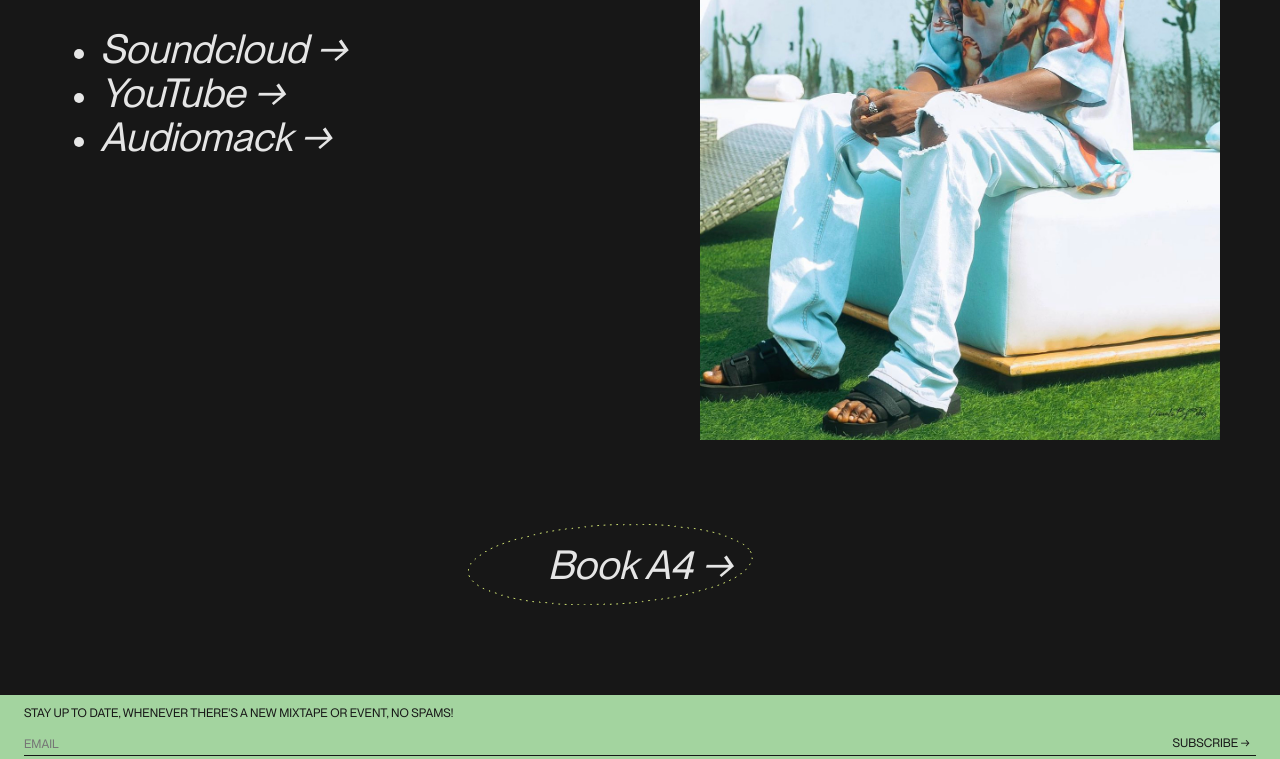
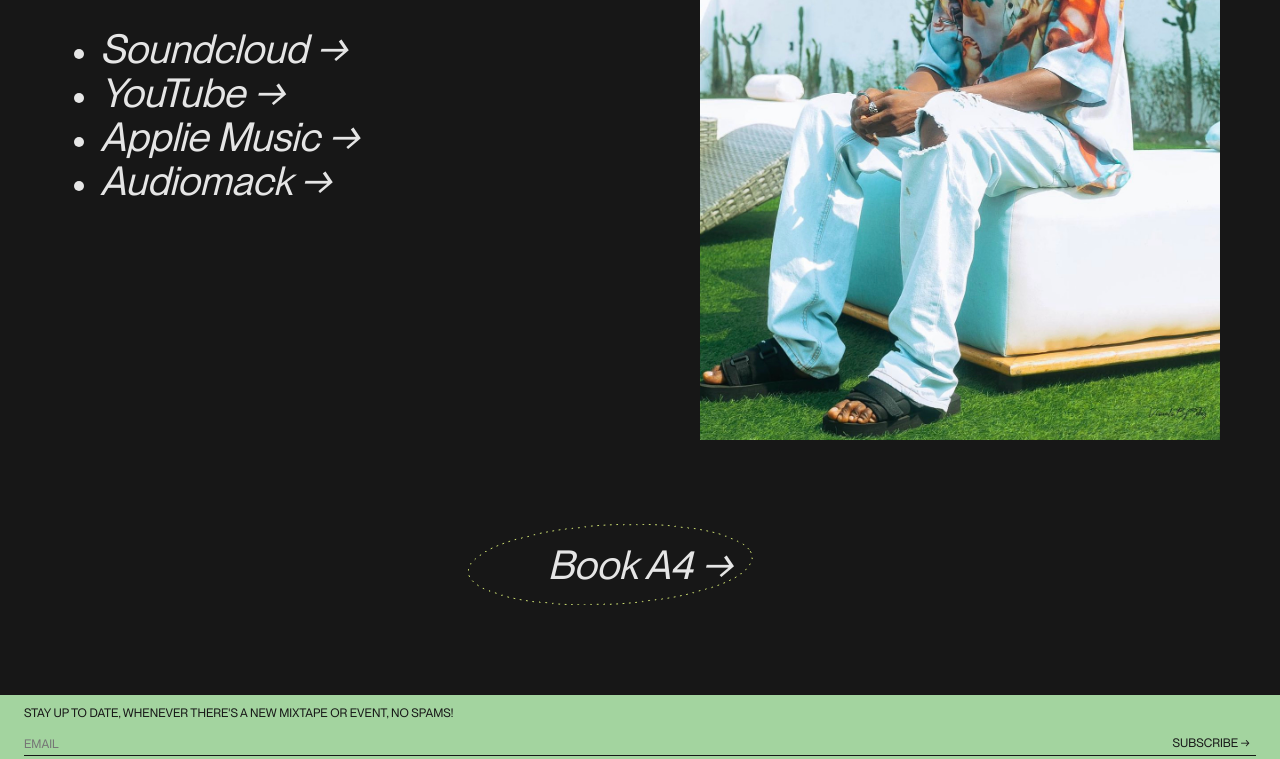
Before and after one commit to adebayo-moses/dja4, a website built with Vite: page src/index.html in a window 1280 px wide. Shown: the part 2210-2969 px from the top of the page. Built offline with nearby package versions, Linux system fonts and the light colour scheme; files whose address does not match are found by name.

Commit message:
add apple music link

```diff
--- a/src/index.html
+++ b/src/index.html
@@ -142,6 +142,13 @@
                                         <li>
                                             <a
                                                 class="outbound"
+                                                href="https://music.apple.com/ng/artist/dj-a4/1616584878?ls"
+                                                >Applie Music →</a
+                                            >
+                                        </li>
+                                        <li>
+                                            <a
+                                                class="outbound"
                                                 href="https://audiomack.com/dja4official"
                                                 >Audiomack →</a
                                             >
```
